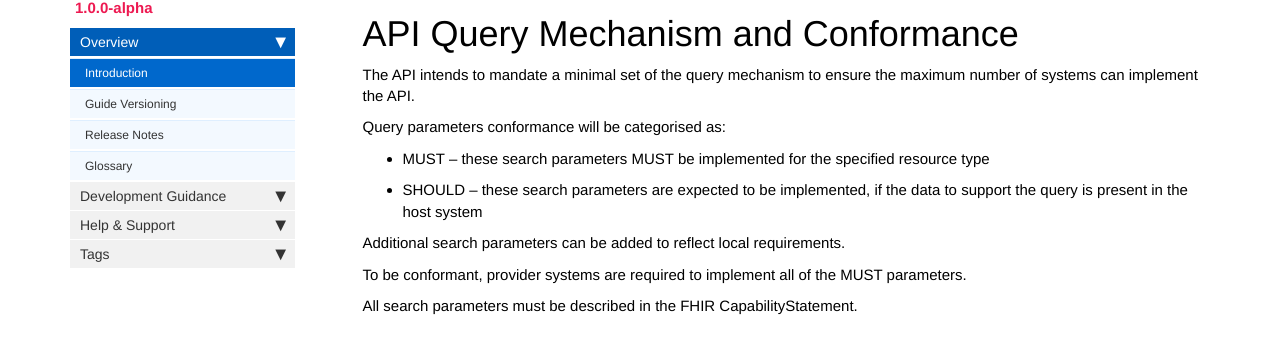
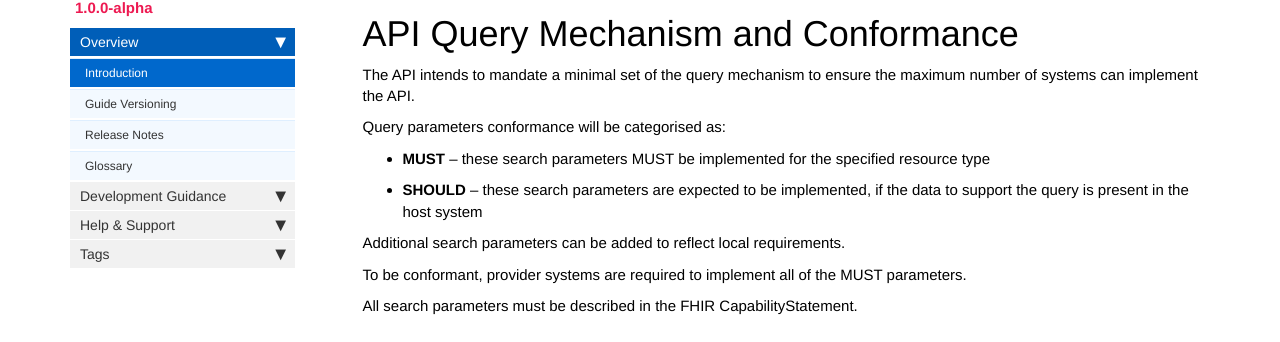
Before and after one commit to nhsconnect/CareConnect-API-Core, a Jekyll site: the page built from index.md, in a window 1280 px wide and 900 px high, scrolled down 1031 px. Shown: the part 210-552 px from the top of the window. Built offline with Jekyll 4.4.1, drawn with Linux system fonts in a browser that asks for light colours; nearby versions of some CDN libraries; comment, search, counter and statistics services are not loaded.

Commit message:
updates to conformance cosmetics

```diff
--- a/_includes/custom/search.parameters.html
+++ b/_includes/custom/search.parameters.html
@@ -8,7 +8,7 @@ Query parameters conformance will be categorised as:
 <b>MUST</b> - these search parameters MUST be implemented for the specified resource type.
 </p>
 <p>
-<b>SHOULD</b> these search parameters are expected to be implemented, if the data to support the query is present in the host system.
+<b>SHOULD</b> - these search parameters are expected to be implemented, if the data to support the query is present in the host system.
 </p>
 Additional search parameters can be added to reflect local requirements.
 <p>
--- a/index.md
+++ b/index.md
@@ -121,8 +121,8 @@ The API intends to mandate a minimal set of the query mechanism to ensure the ma
 
  Query parameters conformance will be categorised as:
 
-- MUST – these search parameters MUST be implemented for the specified resource type
-- SHOULD – these search parameters are expected to be implemented, if the data to support the query is present in the host system
+- <b>MUST</b> – these search parameters MUST be implemented for the specified resource type
+- <b>SHOULD</b> – these search parameters are expected to be implemented, if the data to support the query is present in the host system
 
 Additional search parameters can be added to reflect local requirements.
 
```
